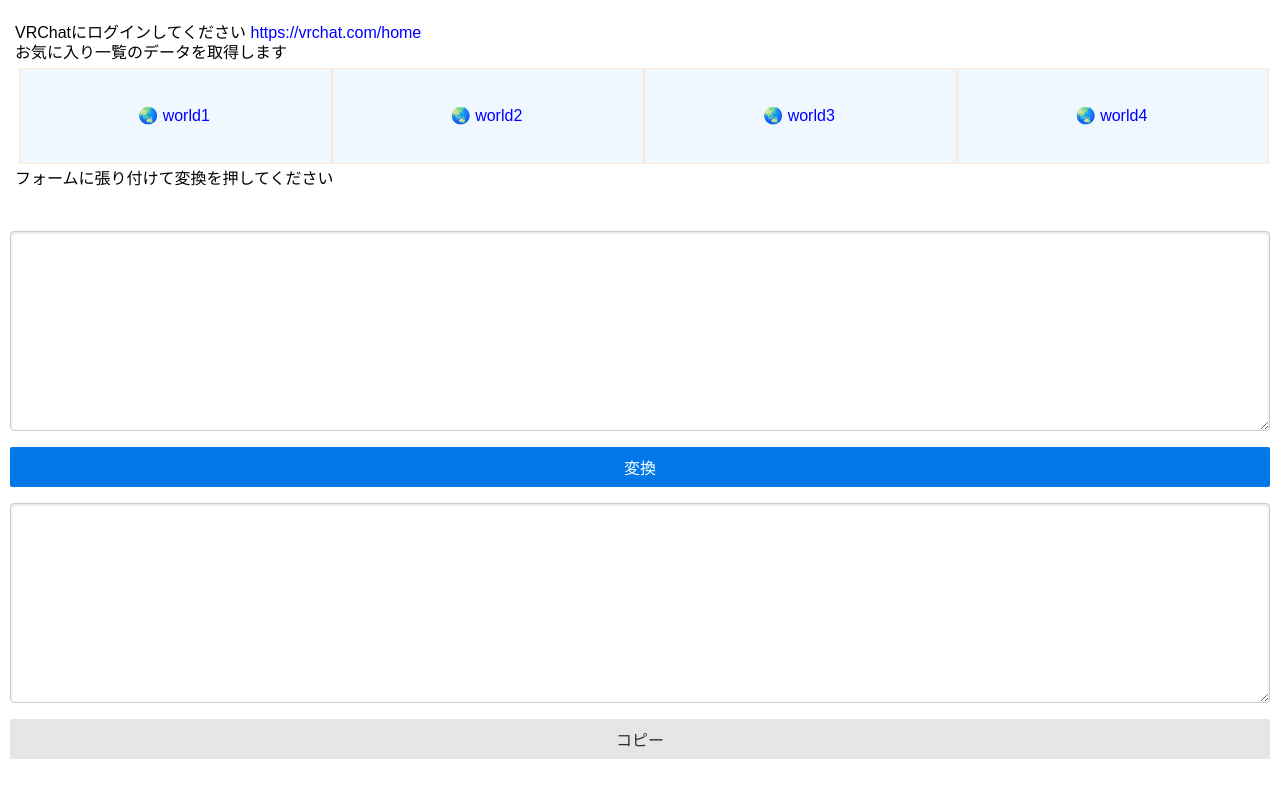
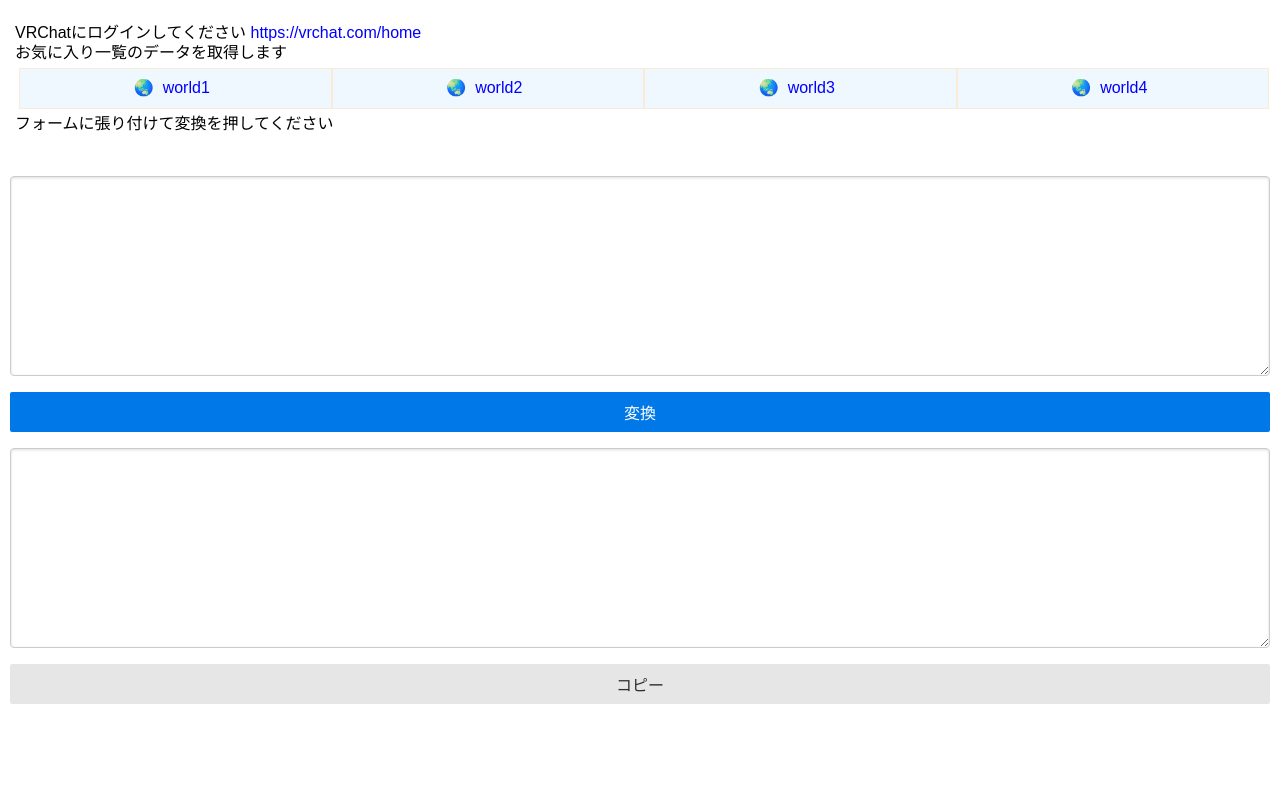
Before and after one commit to cyrill-vr-internet/vrchat-export-world-favorite, a plain HTML site: page docs/index.html in a window 1280 px wide. Shown: the part 61-858 px from the top of the page. After the commit the page ends 803 px from the top, so only its background shows below. Drawn offline with nearby package versions, Linux system fonts and the light colour scheme.

Commit message:
Fix padding

```diff
--- a/docs/style.css
+++ b/docs/style.css
@@ -51,10 +51,10 @@ a:hover {
     border: solid 1px;
     border-color: antiquewhite;
     width: 100%;
-    padding: 3%;
+    padding: 10px 3%;
 }
 
 .world-link a {
     text-align: center;
-    padding: 1%;
+    padding: 10px 3%;
 }
```
